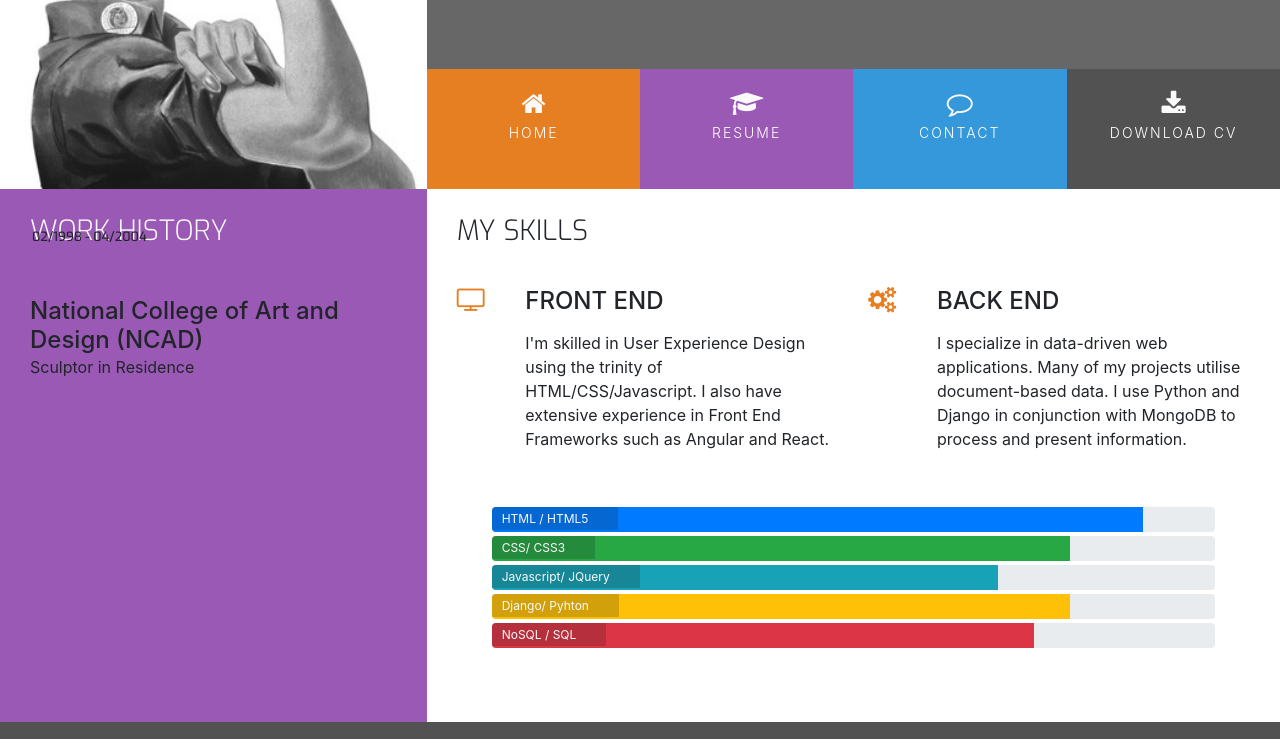
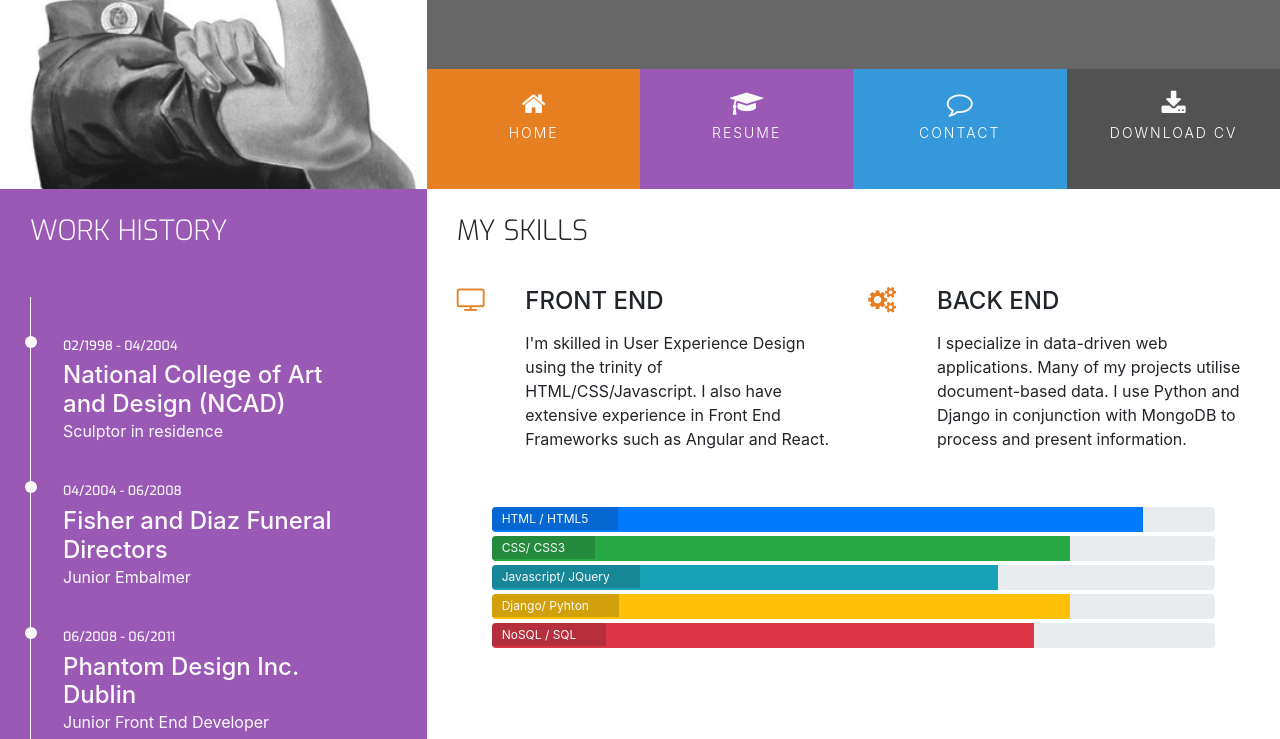
Before and after one commit to BrendanCooney/resume, a plain HTML site: page resume.html in a window 1280 px wide. Shown: the part 180-919 px from the top of the page. Drawn offline with nearby package versions, Linux system fonts and the light colour scheme.

Commit message:
Finishing work history design

```diff
--- a/assets/css/style.css
+++ b/assets/css/style.css
@@ -294,7 +294,7 @@ footer {
     margin-bottom: 50px;
 }
 
-.timeline-item: {
+.timeline-item {
     padding: 4em 2em 0em 2em;
     position: relative;
     color: #fafafa;
@@ -318,3 +318,19 @@ footer {
     padding: 0;
     margin: 0;
 }
+
+.timeline-item:after {
+    width: 12px;
+    height: 12px;
+    display: block;
+    top: 2.4em;
+    position: absolute;
+    left: -6px;
+    border-radius: 12px;
+    content: '';
+    background: #fafafa;
+}
+
+.history-items {
+    margin-bottom: 30px;
+}
--- a/resume.html
+++ b/resume.html
@@ -52,9 +52,23 @@
                         </h3>
                     </div>
                 </div>
-                <div class="timeline-item" data-dates="02/1998 - 04/2004">
-                    <h4>National College of Art and Design (NCAD)</h4>
-                    <p>Sculptor in Residence</p>
+                <div class="history-items">
+                    <div class="timeline-item" data-dates="02/1998 - 04/2004">
+                        <h4>National College of Art and Design (NCAD)</h4>
+                        <p>Sculptor in residence</p>
+                    </div>
+                    <div class="timeline-item" data-dates="04/2004 - 06/2008">
+                        <h4>Fisher and Diaz Funeral Directors</h4>
+                        <p>Junior Embalmer</p>
+                    </div>
+                    <div class="timeline-item" data-dates="06/2008 - 06/2011">
+                        <h4>Phantom Design Inc. Dublin</h4>
+                        <p>Junior Front End Developer</p>
+                    </div>
+                    <div class="timeline-item" data-dates="06/2011 - Present">
+                        <h4>Hooli Inc. Silicon Valley</h4>
+                        <p>Full Stack Web Developer</p>
+                    </div>
                 </div>
             </div>
             <div class="col-md-8 bg-color-three-reasons section-column">
@@ -127,7 +141,6 @@
                 </div>
             </div>
         </div>
-
     </section>
     <footer class="container-fluid">
         <div id="footer-details" class="row">
```
